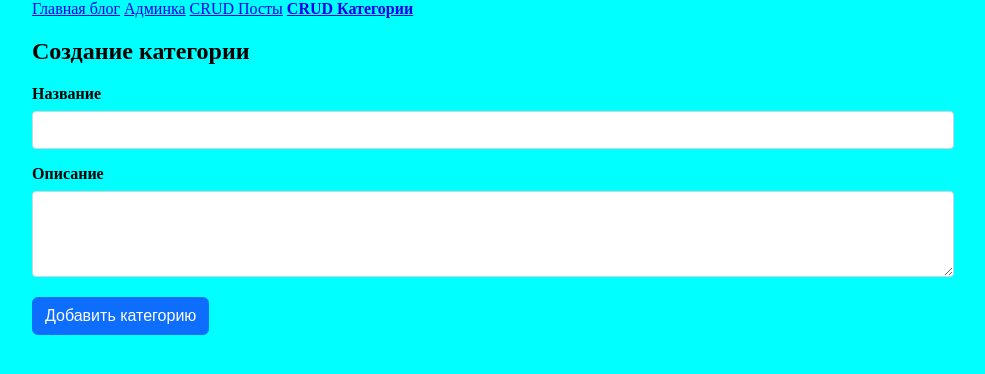
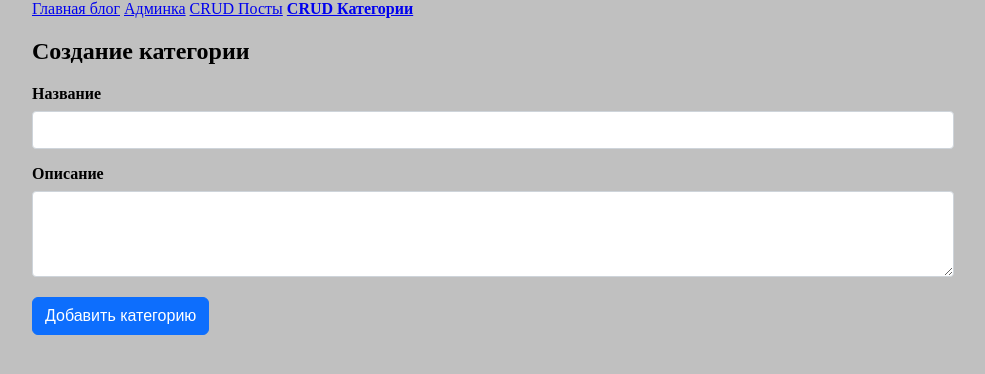
Before and after one commit to Embersong/blog777, a Laravel app: page /admin/categories/create in a window 1280 px wide. Shown: the top 374 px of the page, without its empty margins (160-1145 px from the left). Run offline with Laravel 12, Linux system fonts and the light colour scheme; a user stored in the database is signed in; data comes from the database, SQL or seed files in the repository.

Commit message:
css changed

```diff
--- a/public/css/style.css
+++ b/public/css/style.css
@@ -1,5 +1,5 @@
 body {
-    background-color: aqua;
+    background-color: silver;
     width: 70%;
     margin: 0 auto;
 }
```
